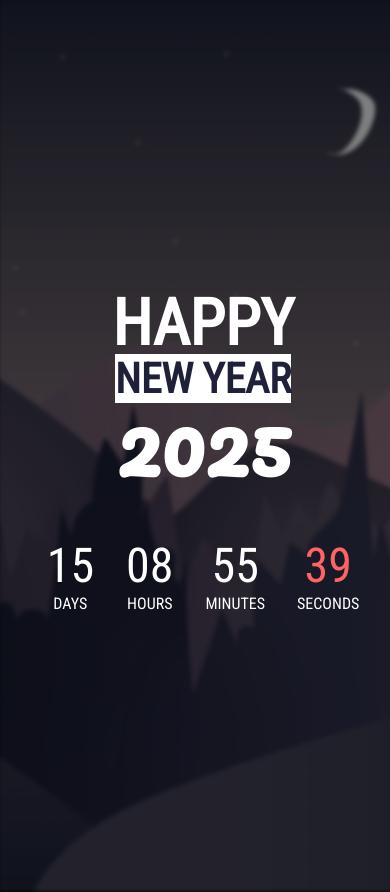
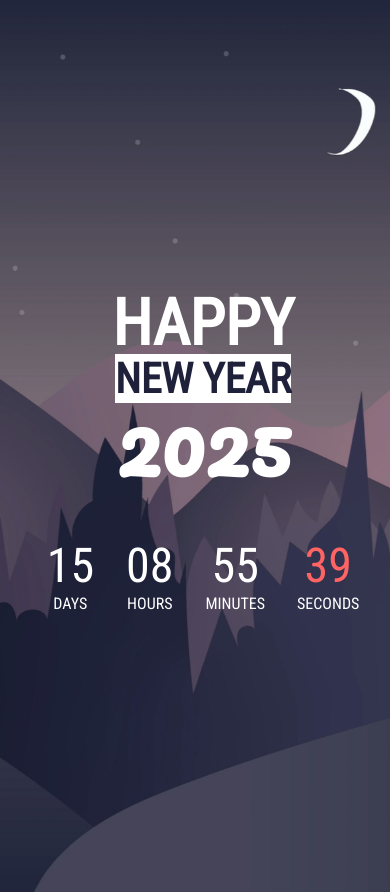
Before and after one commit to amiayon8/Happy-New-Year-2025, a plain HTML site: page index.html in a window 390 px wide. Drawn offline with Linux system fonts and the light colour scheme.

Commit message:
Update styles.css

```diff
--- a/styles/styles.css
+++ b/styles/styles.css
@@ -110,8 +110,7 @@ body {
         background-position: center;
         background-repeat: no-repeat;
         background-size: cover;
-        filter: blur(2px);
-        opacity: 0.5;
+        opacity: 1;
     }
 }
 
```
